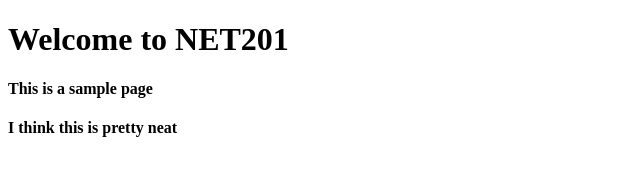
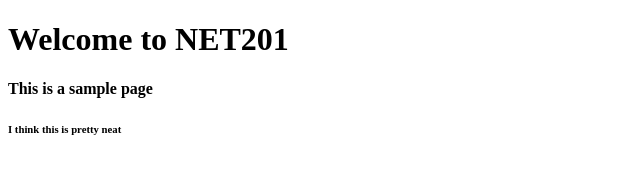
Before and after one commit to CodyGarland/net201sampleCGarland, a plain HTML site: page index.html in a window 1280 px wide. Shown: the full height of the page, 0-640 px from the left. Drawn offline with Linux system fonts and the light colour scheme.

Commit message:
experimented with h6

```diff
--- a/index.html
+++ b/index.html
@@ -3,6 +3,6 @@
 <body>
     <h1>Welcome to NET201</h1>
     <h4>This is a sample page</h4>
-    <h4>I think this is pretty neat</h4>
+    <h6>I think this is pretty neat</h6>
 </body>
 </html>
```
